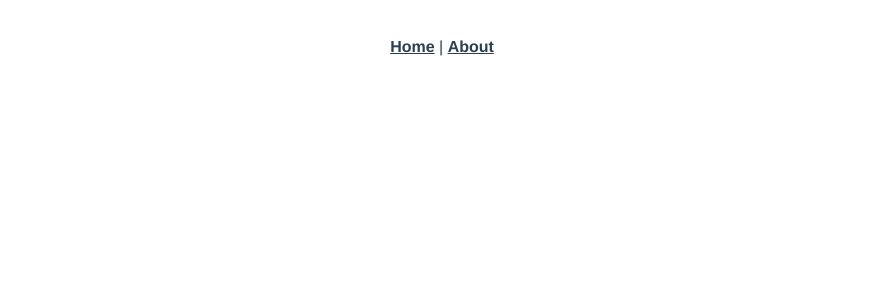
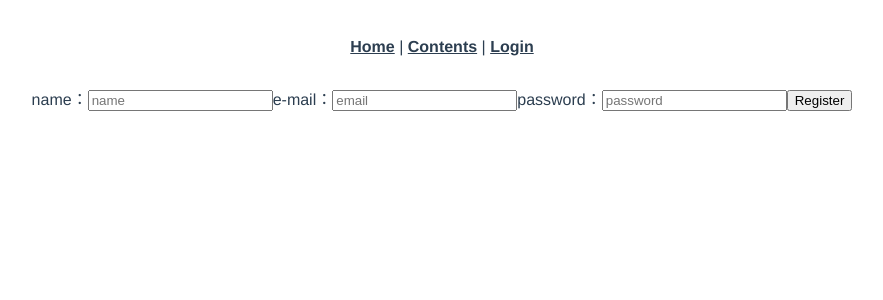
Before and after one commit to littleIkawa/aiwaka-bunko, a Vue app: page /register in a window 1280 px wide. Before the commit this address had no page. Shown: the top 300 px of the page, without its empty margins (198-1081 px from the left). Built offline with nearby package versions, Linux system fonts and the light colour scheme; no server answers.

Commit message:
add pages

```diff
--- a/src/App.vue
+++ b/src/App.vue
@@ -1,7 +1,8 @@
 <template>
   <nav>
     <router-link to="/">Home</router-link> |
-    <router-link to="/about">About</router-link>
+    <router-link to="/contents">Contents</router-link> |
+    <router-link to="/login">Login</router-link>
   </nav>
   <router-view />
 </template>
--- /dev/null
+++ b/src/composables/get-username.ts
@@ -0,0 +1,14 @@
+import { doc, getDoc } from "@firebase/firestore";
+import { db, getCurrentUser } from "@/settings/firebase";
+
+export default async (): Promise<string | null> => {
+  const user = await getCurrentUser();
+  const uid = user?.uid;
+  if (!uid) {
+    return null;
+  }
+  const recordsRef = doc(db, "users", uid);
+  const userSnap = await getDoc(recordsRef);
+  if (!userSnap.exists()) return null;
+  return userSnap.data().name as string;
+};
--- a/src/router/index.ts
+++ b/src/router/index.ts
@@ -1,20 +1,46 @@
 import { createRouter, createWebHistory, RouteRecordRaw } from "vue-router";
-import HomeView from "../views/HomeView.vue";
+import { getCurrentUser } from "../settings/firebase";
+import { setTitle, setDescription } from "@/composables/set-title-description";
+import Home from "../views/HomePage.vue";
 
 const routes: Array<RouteRecordRaw> = [
   {
     path: "/",
-    name: "home",
-    component: HomeView,
+    name: "Home",
+    component: Home,
+    meta: { title: "Home", desc: "板書書庫" },
   },
   {
     path: "/about",
-    name: "about",
+    name: "About",
     // route level code-splitting
     // this generates a separate chunk (about.[hash].js) for this route
     // which is lazy-loaded when the route is visited.
     component: () =>
-      import(/* webpackChunkName: "about" */ "../views/AboutView.vue"),
+      import(/* webpackChunkName: "about" */ "../views/AboutPage.vue"),
+    meta: { title: "About", desc: "説明ページ" },
+  },
+  {
+    path: "/login",
+    name: "Login",
+    component: () => import("../views/LoginPage.vue"),
+    meta: { title: "Login", desc: "ログインページ" },
+  },
+  {
+    path: "/register",
+    name: "Register",
+    component: () => import("../views/RegisterPage.vue"),
+    meta: { title: "Register", desc: "登録ページ" },
+  },
+  {
+    path: "/contents",
+    name: "Contents Home",
+    component: () => import("../views/ContentsHomePage.vue"),
+    meta: {
+      requiresAuth: true,
+      title: "Contents",
+      desc: "コンテンツ一覧ページ",
+    },
   },
 ];
 
@@ -23,4 +49,19 @@ const router = createRouter({
   routes,
 });
 
+router.beforeEach(async (to, from, next) => {
+  const requiresAuth = to.matched.some((record) => record.meta.requiresAuth);
+  const currentUser = await getCurrentUser();
+  setTitle(to.meta.title as string);
+  setDescription(to.meta.desc as string);
+  if (requiresAuth && !currentUser) {
+    next({
+      path: "/login",
+      query: { redirect: to.fullPath },
+    });
+  } else {
+    next();
+  }
+});
+
 export default router;
--- /dev/null
+++ b/src/views/AboutPage.vue
@@ -0,0 +1,17 @@
+<template>
+  <div class="about">
+    <h1>About</h1>
+    <h2>概要</h2>
+  </div>
+</template>
+
+<style lang="scss" scoped>
+.about {
+  width: 80%;
+  margin: auto;
+
+  > h2 {
+    border: 4px dotted #777;
+  }
+}
+</style>
--- /dev/null
+++ b/src/views/ContentsHomePage.vue
@@ -0,0 +1,19 @@
+<template>
+  <div class="contents-home"></div>
+</template>
+
+<script lang="ts">
+import { defineComponent, reactive, onMounted, computed, toRefs } from "vue";
+import RecordRow from "@/components/RecordRow.vue";
+
+// interface State {}
+
+export default defineComponent({
+  components: {},
+  setup() {
+    // const {} = toRefs(reactive<State>({}));
+  },
+});
+</script>
+
+<style lang="scss" scoped></style>
--- /dev/null
+++ b/src/views/HomePage.vue
@@ -0,0 +1,16 @@
+<template>
+  <div class="home"></div>
+</template>
+
+<style lang="scss" scoped>
+.home {
+  .version {
+    color: #999999;
+    font-size: 0.9rem;
+  }
+  > img {
+    margin: 15px auto;
+    width: 50%;
+  }
+}
+</style>
--- /dev/null
+++ b/src/views/LoginPage.vue
@@ -0,0 +1,108 @@
+<template>
+  <div class="login-page">
+    <div v-if="!state.loggedIn" class="login-form">
+      <label>e-mail</label>：<input
+        placeholder="name"
+        v-model="state.userEmail"
+      />
+      <label>password</label>：<input
+        placeholder="password"
+        type="password"
+        v-model="state.password"
+      />
+      <button @click="login">Login</button>
+    </div>
+    <div v-else>
+      <button @click="logout">Logout</button>
+    </div>
+    <div v-if="state.loggedIn" class="login-name-display">
+      {{ state.loginUserName }}としてログインしています。
+    </div>
+    <div v-if="state.errorMessage" class="error-msg">
+      {{ state.errorMessage }}
+    </div>
+  </div>
+</template>
+
+<script lang="ts">
+import { defineComponent, reactive, onMounted } from "vue";
+import { useRouter, useRoute } from "vue-router";
+import { signInWithEmailAndPassword, signOut } from "firebase/auth";
+import { auth } from "@/settings/firebase";
+import getUserName from "@/composables/get-username";
+
+interface State {
+  userEmail: string;
+  password: string;
+  errorMessage: string;
+  loggedIn: boolean;
+  loginUserName: string;
+}
+
+export default defineComponent({
+  setup() {
+    const state = reactive<State>({
+      userEmail: "",
+      password: "",
+      errorMessage: "",
+      loggedIn: false,
+      loginUserName: "",
+    });
+    const router = useRouter();
+    const route = useRoute();
+
+    onMounted(async () => {
+      const userName = await getUserName();
+      state.loggedIn = !!userName;
+      if (userName !== null) {
+        state.loginUserName = userName;
+      }
+    });
+
+    const login = () => {
+      // eslint-disable-next-line no-console
+      // console.log("try to login");
+      signInWithEmailAndPassword(auth, state.userEmail, state.password)
+        .then(() => {
+          // .then((userCredential) => {
+          // const user = userCredential.user;
+          if (route.query.redirect) {
+            const redirect = route.query.redirect;
+            if (typeof redirect === "string") {
+              router.push(redirect);
+            } else {
+              router.push("/");
+            }
+          } else {
+            router.push("/");
+          }
+        })
+        .catch((error) => {
+          const errorCode = error.code;
+          const errorMessage = error.message;
+          state.errorMessage = `${errorCode}:${errorMessage}`;
+        });
+    };
+    const logout = () => {
+      if (confirm("ログアウトしますか？")) {
+        signOut(auth)
+          .then(() => {
+            router.push("/");
+          })
+          .catch((error) => {
+            state.errorMessage = error.message;
+          });
+      }
+    };
+
+    return { state, login, logout };
+  },
+});
+</script>
+
+<style lang="scss" scoped>
+.login-name-display {
+  width: 80%;
+  margin: 16px auto;
+}
+</style>
--- /dev/null
+++ b/src/views/RegisterPage.vue
@@ -0,0 +1,92 @@
+<template>
+  <div class="register-page">
+    <div class="register-form">
+      <label>name</label>：<input
+        placeholder="name"
+        v-model="state.newUserName"
+      />
+      <label>e-mail</label>：<input
+        placeholder="email"
+        v-model="state.newUserEmail"
+      />
+      <label>password</label>：<input
+        placeholder="password"
+        type="password"
+        v-model="state.newUserPassword"
+      />
+      <button @click="registerUser">Register</button>
+    </div>
+    <div v-if="state.errorMessage" class="error-msg">
+      {{ state.errorMessage }}
+    </div>
+  </div>
+</template>
+
+<script lang="ts">
+import { defineComponent, reactive, onMounted } from "vue";
+import { useRouter, useRoute } from "vue-router";
+import { createUserWithEmailAndPassword } from "firebase/auth";
+import { auth } from "@/settings/firebase";
+import getUserName from "@/composables/get-username";
+
+interface State {
+  newUserName: string;
+  newUserEmail: string;
+  newUserPassword: string;
+  errorMessage: string;
+  loggedIn: boolean;
+}
+
+export default defineComponent({
+  setup() {
+    const state = reactive<State>({
+      newUserName: "",
+      newUserEmail: "",
+      newUserPassword: "",
+      errorMessage: "",
+      loggedIn: false,
+    });
+    const router = useRouter();
+    const route = useRoute();
+
+    onMounted(async () => {
+      const userName = await getUserName();
+      state.loggedIn = !!userName;
+    });
+
+    const registerUser = () => {
+      createUserWithEmailAndPassword(
+        auth,
+        state.newUserEmail,
+        state.newUserPassword
+      )
+        .then(() => {
+          if (route.query.redirect) {
+            const redirect = route.query.redirect;
+            if (typeof redirect === "string") {
+              router.push(redirect);
+            } else {
+              router.push("/");
+            }
+          } else {
+            router.push("/");
+          }
+        })
+        .catch((error) => {
+          const errorCode = error.code;
+          const errorMessage = error.message;
+          state.errorMessage = `${errorCode}:${errorMessage}`;
+        });
+    };
+
+    return { state, registerUser };
+  },
+});
+</script>
+
+<style lang="scss" scoped>
+.login-name-display {
+  width: 80%;
+  margin: 16px auto;
+}
+</style>
```
